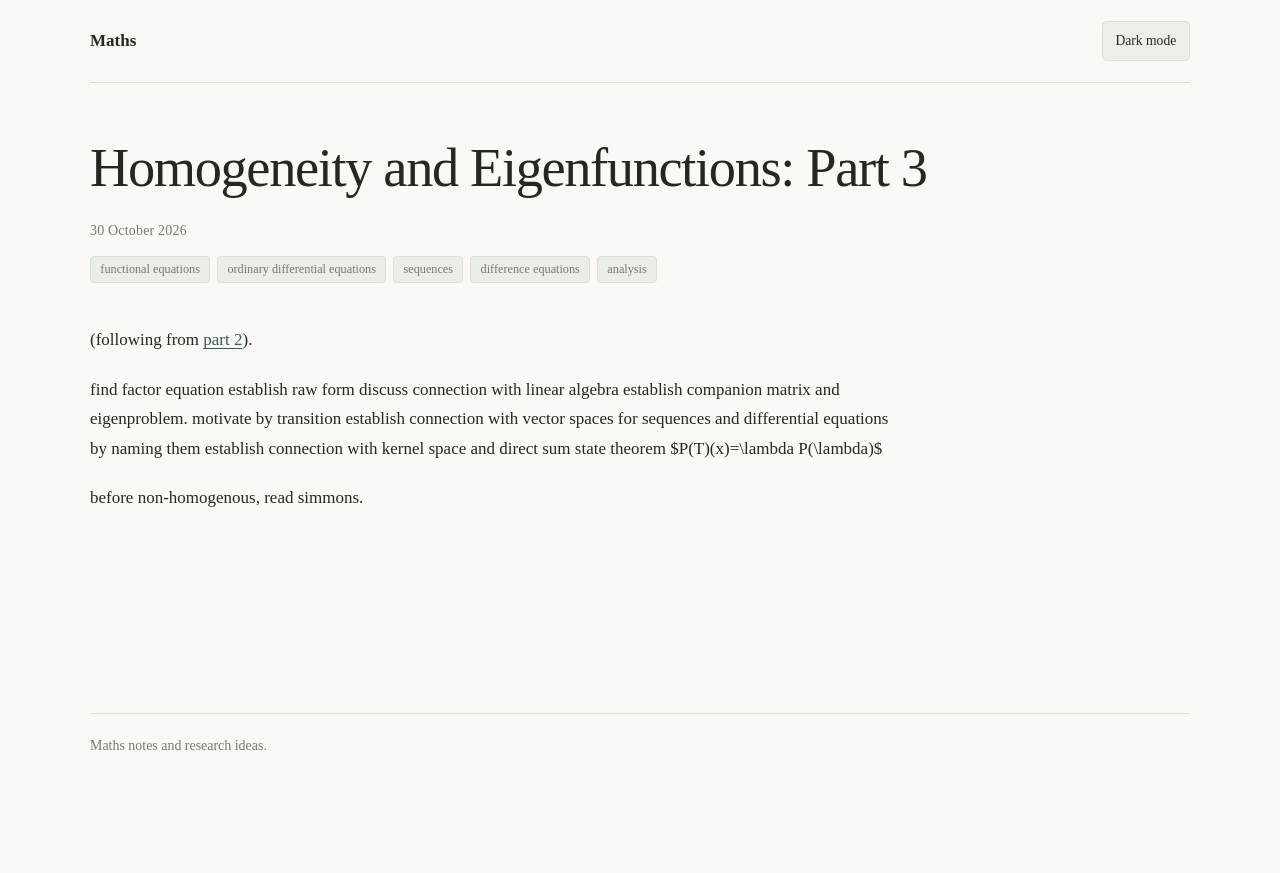
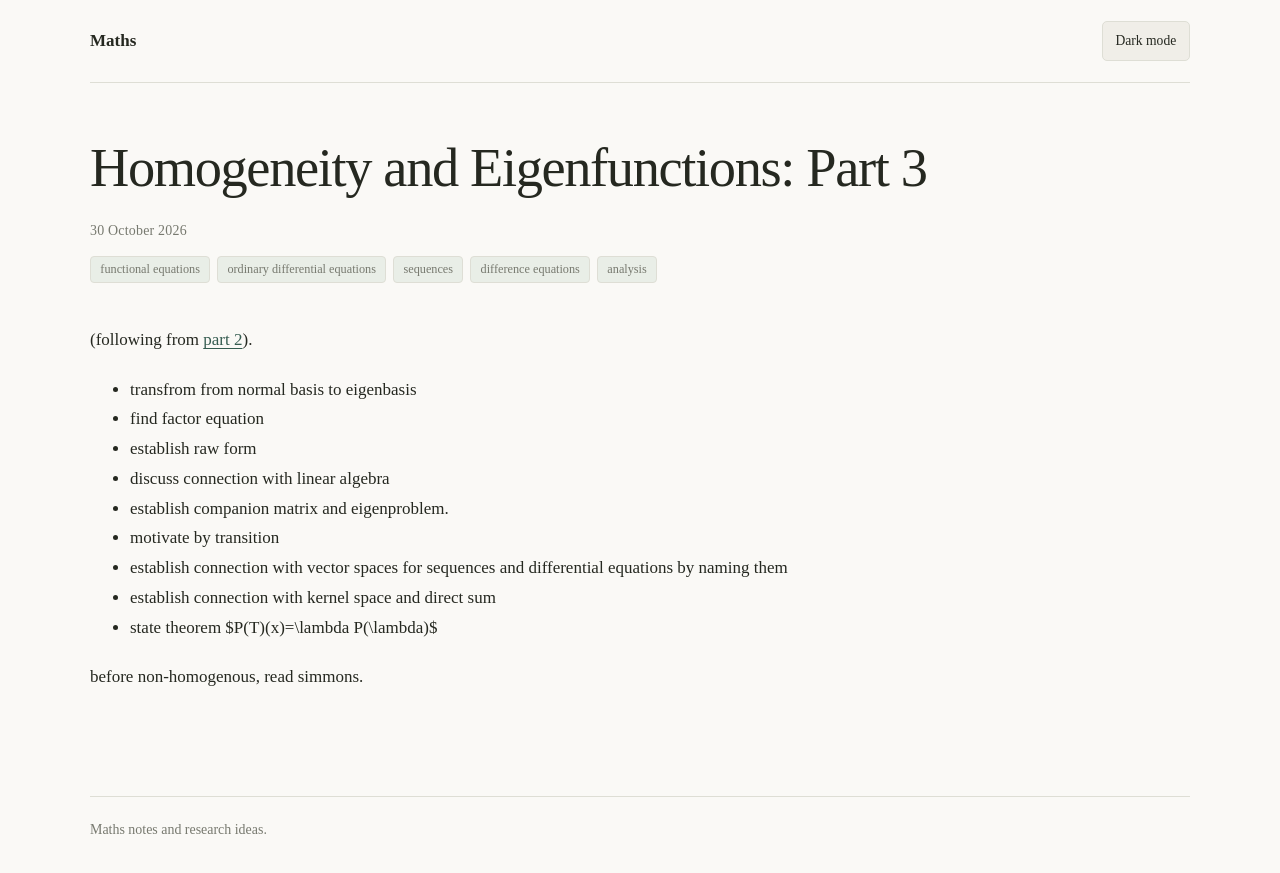
Before and after one commit to uselesstechjunks/maths, a Jekyll site: the page built from _posts/2026-10-30-homogeneity-and-eigenfunctions-part-3.md, in a window 1280 px wide. Shown: the top 873 px of the page. Built offline with Jekyll 4.4.1, drawn with Linux system fonts in a browser that asks for light colours; some web fonts are replaced; a script that is not in the unit is left out.

Commit message:
Update 2026-10-30-homogeneity-and-eigenfunctions-part-3.md

```diff
--- a/_posts/2026-10-30-homogeneity-and-eigenfunctions-part-3.md
+++ b/_posts/2026-10-30-homogeneity-and-eigenfunctions-part-3.md
@@ -14,13 +14,14 @@ tags:
 
 (following from [part 2]({{ related_post.url | relative_url }})).
 
-find factor equation
-establish raw form
-discuss connection with linear algebra
-establish companion matrix and eigenproblem.
-motivate by transition
-establish connection with vector spaces for sequences and differential equations by naming them
-establish connection with kernel space and direct sum
-state theorem $P(T)(x)=\lambda P(\lambda)$
+- transfrom from normal basis to eigenbasis
+- find factor equation
+- establish raw form
+- discuss connection with linear algebra
+- establish companion matrix and eigenproblem.
+- motivate by transition
+- establish connection with vector spaces for sequences and differential equations by naming them
+- establish connection with kernel space and direct sum
+- state theorem $P(T)(x)=\lambda P(\lambda)$
 
 before non-homogenous, read simmons.
```
